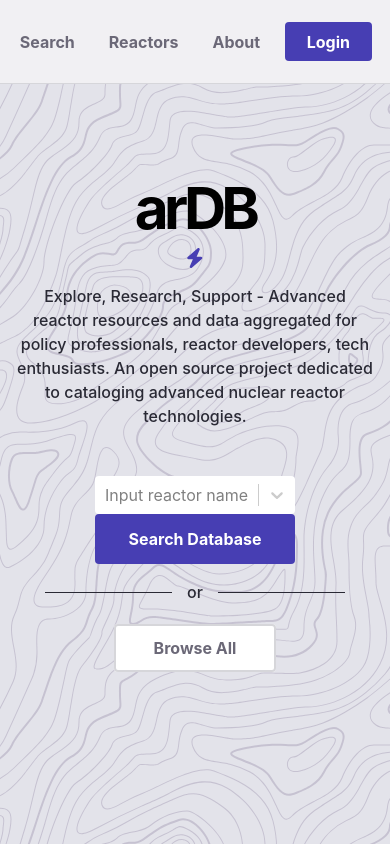
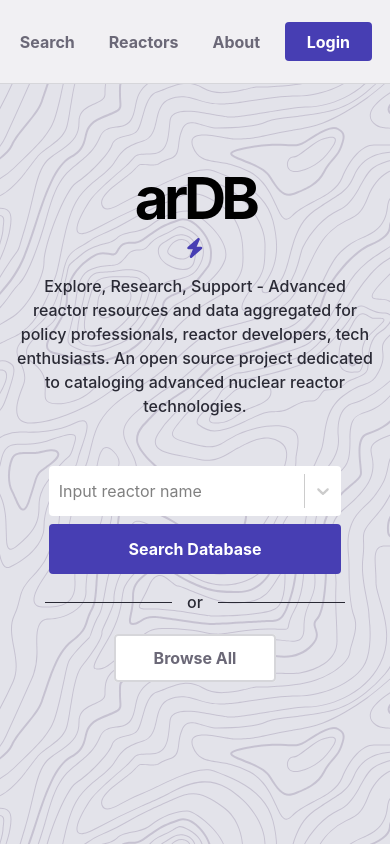
Before and after one commit to danjkim21/adv-nuclear-reactor-client, a React (Vite) app: page / in a window 390 px wide. Built offline with nearby package versions, Linux system fonts and the light colour scheme; no server answers.

Commit message:
update react-select input styling

```diff
--- a/src/pages/landing/Search.tsx
+++ b/src/pages/landing/Search.tsx
@@ -40,8 +40,8 @@ function Search({
     <div className='container container__appSearch'>
       <form className='form__appSearch' onSubmit={handleSearchReactor}>
         <Select
-          className='basic-single'
-          classNamePrefix='select'
+          className='react-select-container'
+          classNamePrefix='react-select'
           name='reactor-select'
           placeholder={
             isLoading ? 'Fetching reactor data' : 'Input reactor name'
--- a/src/styles/App.scss
+++ b/src/styles/App.scss
@@ -206,20 +206,18 @@ html {
 }
 .form__appSearch {
   position: relative;
-  width: fit-content;
-}
-.searchBtn {
+  display: flex;
+  justify-content: center;
+  align-items: center;
+
+  // react-select styling overrides
+  .react-select-container {
+    .react-select__control {
       height: 50px;
       width: 375px;
-  padding-left: 1rem;
-  border: none;
-  border-right: none;
       border-radius: 4px 0 0 4px;
     }
-.searchSpinner {
-  position: absolute;
-  top: 1rem;
-  right: 170px;
+  }
 }
 .submitBtn {
   height: 50px;
@@ -620,9 +618,20 @@ pre > span {
     letter-spacing: -0.295rem;
   }
   /* Landing Page search form */
-  .searchBtn {
+
+  .form__appSearch {
+    flex-direction: column;
+    gap: 0.5rem;
+    width: 75vw;
+
+    .react-select-container {
+      width: inherit;
+
+      .react-select__control {
         width: 100%;
         border-radius: 4px;
+      }
+    }
   }
   .searchSpinner {
     right: 5vw;
```
Lines whose indentation alone changed are shown as unchanged.
